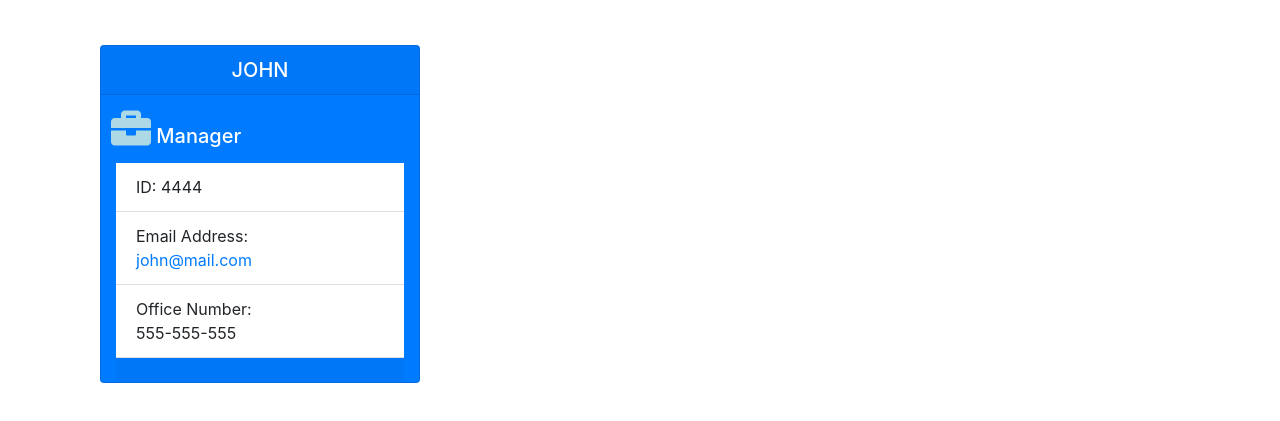
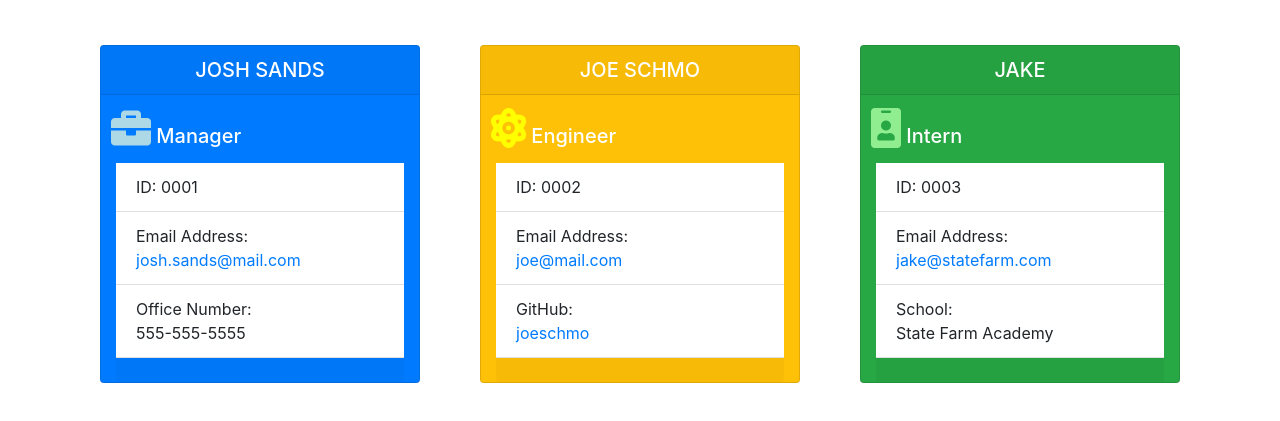
Before and after one commit to Joshsands/team-profile-generator, a website: page dist/index.html in a window 1280 px wide. Shown: the part 59-480 px from the top of the page. Drawn offline with nearby package versions, Linux system fonts and the light colour scheme.

Commit message:
updated readme

```diff
--- a/dist/index.html
+++ b/dist/index.html
@@ -29,17 +29,41 @@
   <div class="container">
   <div class="row"><div class="col-4">
               <div class="card mx-auto mb-3 bg-primary" style="width: 20rem">
-              <h5 class="card-header text-center text-white text-uppercase">john</h5><h5 class="text-white" style="margin: 10px"><span style="font-size: 2em; color: lightblue;"><i class="fas fa-briefcase"></span></i> Manager</h5>
+              <h5 class="card-header text-center text-white text-uppercase">josh sands</h5><h5 class="text-white" style="margin: 10px"><span style="font-size: 2em; color: lightblue;"><i class="fas fa-briefcase"></span></i> Manager</h5>
               <div class="col-12">
               <ul class="list-group list-group-flush">
-                  <li class="list-group-item">ID: 4444</li>
-                  <li class="list-group-item">Email Address:<a href="mailto:john@mail.com"><br />john@mail.com</a></li>
-                  <li class="list-group-item">Office Number:<br />555-555-555</li>
+                  <li class="list-group-item">ID: 0001</li>
+                  <li class="list-group-item">Email Address:<a href="mailto:josh.sands@mail.com"><br />josh.sands@mail.com</a></li>
+                  <li class="list-group-item">Office Number:<br />555-555-5555</li>
               </ul>
               <div class="card-footer"></div>
             </div>
             </div>
-            </div> </div>
+            </div><div class="col-4">
+            <div class="card mx-auto mb-3 bg-warning" style="width: 20rem">
+            <h5 class="card-header text-center text-white text-uppercase">joe schmo</h5><h5 class="text-white" style="margin: 10px"><span style="font-size: 2em; color: yellow;"><i class="fas fa-atom"></span></i> Engineer</h5>
+            <div class="col-12">
+            <ul class="list-group list-group-flush">
+                <li class="list-group-item">ID: 0002</li>
+                <li class="list-group-item">Email Address:<a href="mailto:joe@mail.com"><br />joe@mail.com</a></li>
+                <li class="list-group-item">GitHub:<a href="https://github.com/joeschmo"><br />joeschmo</a></li>
+            </ul>
+            <div class="card-footer"></div>
+            </div>
+            </div>
+            </div><div class="col-4">
+                <div class="card mx-auto mb-3 bg-success" style="width: 20rem">
+                <h5 class="card-header text-center text-white text-uppercase">jake</h5><h5 class="text-white" style="margin: 10px"><span style="font-size: 2em; color: lightgreen;"><i class="fas fa-id-badge"></span></i> Intern</h5>
+                <div class="col-12">
+                <ul class="list-group list-group-flush">
+                    <li class="list-group-item">ID: 0003</li>
+                    <li class="list-group-item">Email Address:<a href="mailto:jake@statefarm.com"><br />jake@statefarm.com</a></li>
+                    <li class="list-group-item">School:<br />State Farm Academy</li>
+                </ul>
+                <div class="card-footer"></div>
+                </div>
+                </div>
+                </div> </div>
     </div>
 
 </body>
```
Also changed, not shown: README.md.
